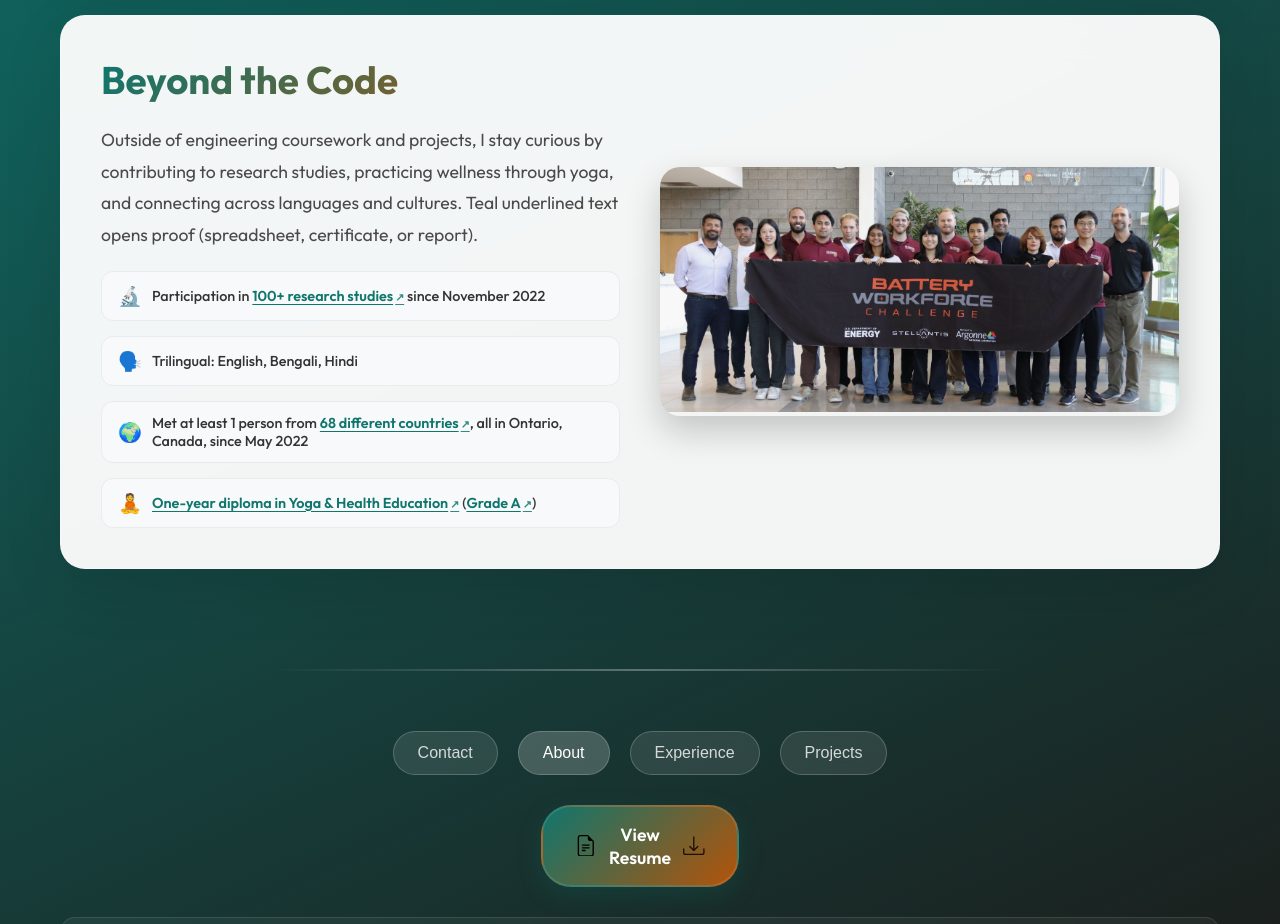
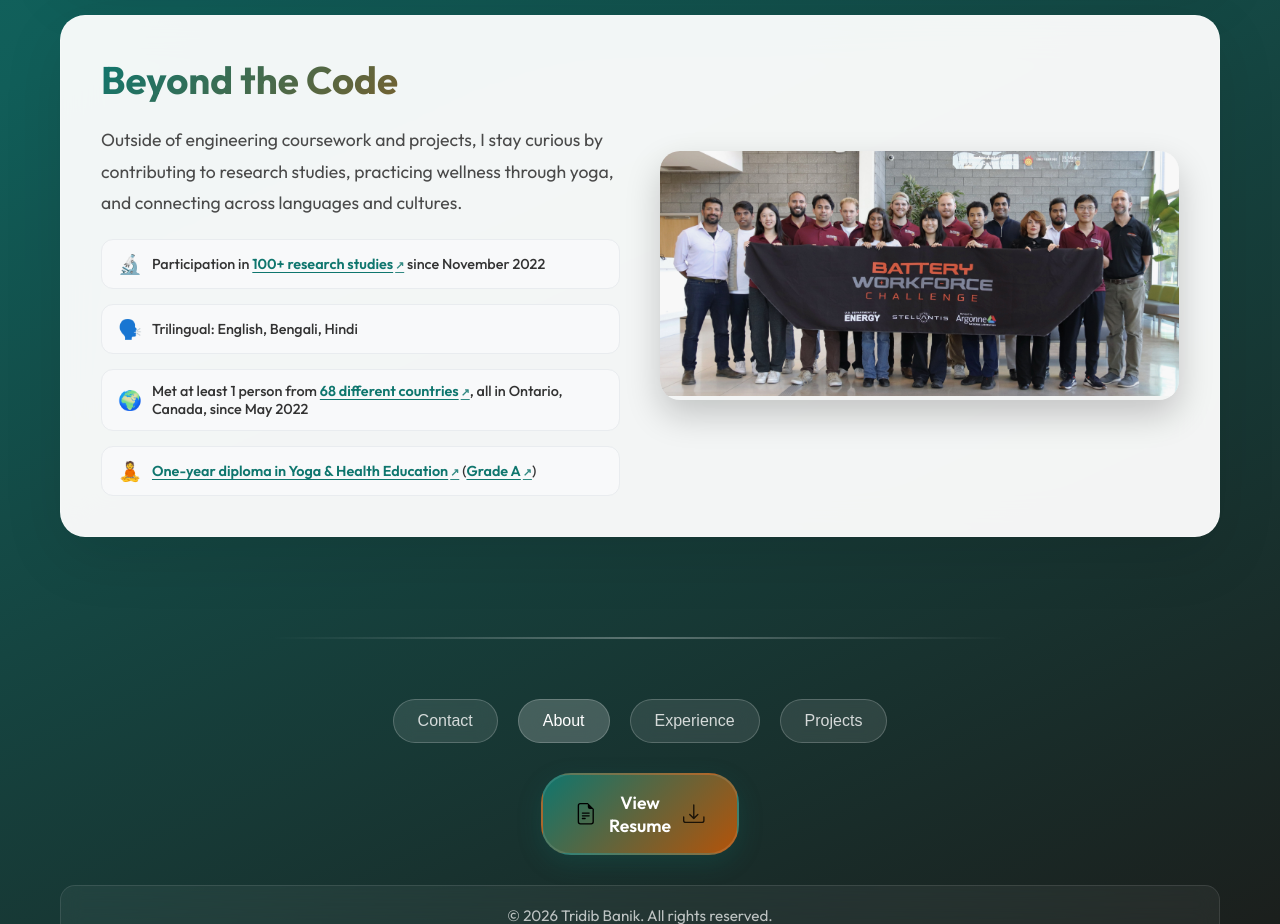
Before and after one commit to tridibbanik17/Personal_Portfolio_of_Tridib, a React (Vite) app: page /about in a window 1280 px wide. Shown: the part 1040-1964 px from the top of the page. Built offline with nearby package versions, Linux system fonts and the light colour scheme.

Commit message:
Remove proof-link helper text from About

```diff
--- a/src/components/About.jsx
+++ b/src/components/About.jsx
@@ -334,8 +334,7 @@
             >
               Outside of engineering coursework and projects, I stay curious by
               contributing to research studies, practicing wellness through
-              yoga, and connecting across languages and cultures. Teal
-              underlined text opens proof (spreadsheet, certificate, or report).
+              yoga, and connecting across languages and cultures.
             </motion.p>
 
             <motion.div
```
